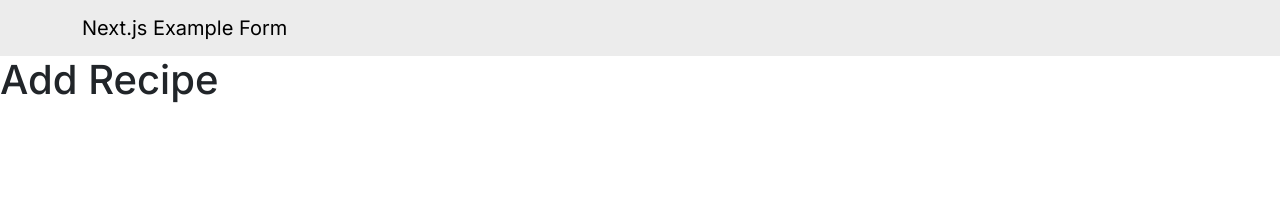
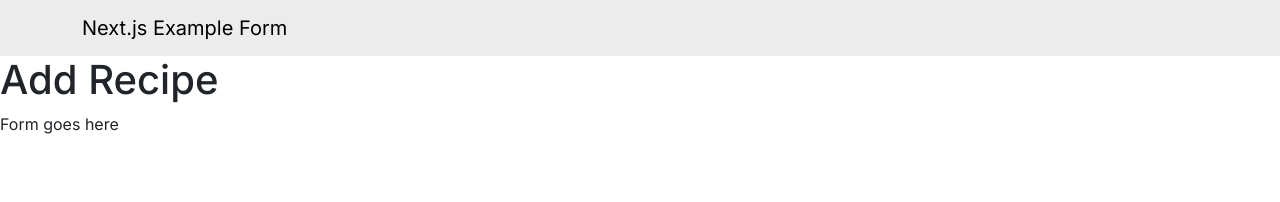
Before and after one commit to club-oven-lovin/club-oven-lovin.github.io, a Next.js app: page /add-recipe in a window 1280 px wide. Shown: the top 202 px of the page. Built offline with nearby package versions, Linux system fonts and the light colour scheme.

Commit message:
Enhance AddRecipePage with a form placeholder
Updated AddRecipePage component to include a paragraph.

```diff
--- a/src/app/add-recipe/page.tsx
+++ b/src/app/add-recipe/page.tsx
@@ -1,5 +1,10 @@
-export default function AddRecipePage() {
-  return (
-    <h1>Add Recipe</h1>
-  );
+import React from "react";
+
+export default function AddRecipePage(): JSX.Element {
+    return (
+        <div>
+            <h1>Add Recipe</h1>
+            <p>Form goes here</p>
+        </div>
+    );
 }
```
